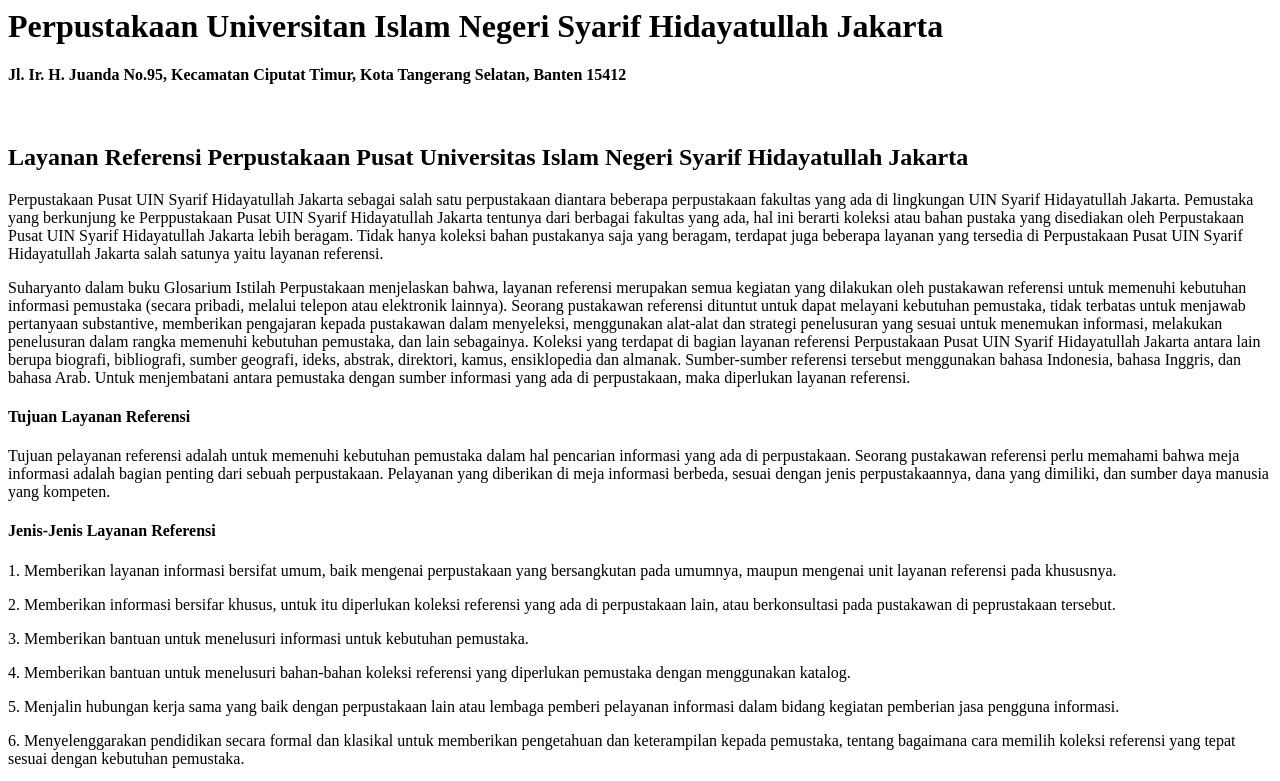
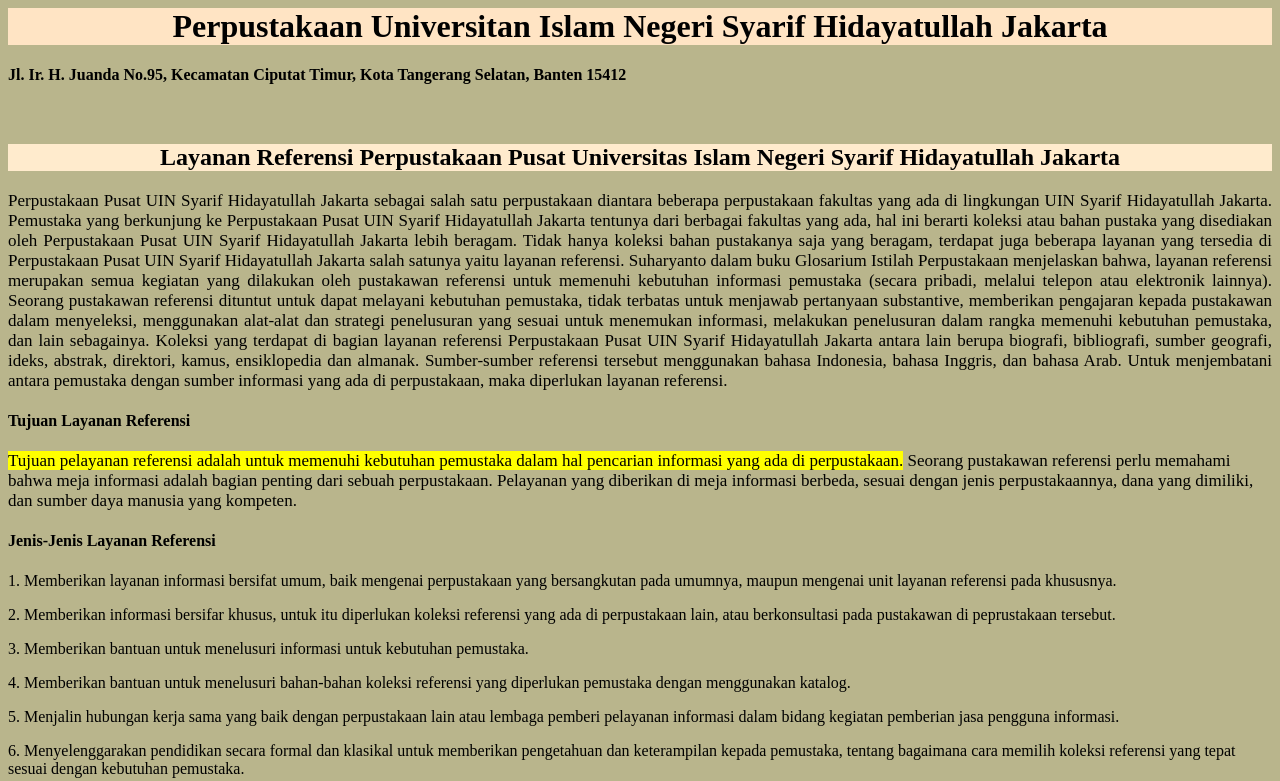
Before and after one commit to nurjanah21/webstatis, a plain HTML site: page tugas 2.html in a window 1280 px wide. Shown: the top 781 px of the page. Drawn offline with Linux system fonts and the light colour scheme.

Commit message:
Update tugas 2.html

```diff
--- a/tugas 2.html
+++ b/tugas 2.html
@@ -1,18 +1,16 @@
 <html>
-<head>
-<title>
-Tugas 2 Pengembangan Web - Nurjanah
-</title>
-</head>
-<body>
-<h1>Perpustakaan Universitan Islam Negeri Syarif Hidayatullah Jakarta</h1>
+    <head>
+        <title>Tugas 2 Pengembangan Web (webstatis) - Nurjanah</title>
+    </head>
+    <body style="background-color: rgb(185, 181, 140);">
+    <h1 style="color: black; background-color: bisque;"><center>Perpustakaan Universitan Islam Negeri Syarif Hidayatullah Jakarta</center></h1>
 <h4>Jl. Ir. H. Juanda No.95, Kecamatan Ciputat Timur, Kota Tangerang Selatan, Banten 15412</h4>
 <br>
-<h2>Layanan Referensi Perpustakaan Pusat Universitas Islam Negeri Syarif Hidayatullah Jakarta</h2>
-<p>Perpustakaan Pusat UIN Syarif Hidayatullah Jakarta sebagai salah satu perpustakaan diantara beberapa perpustakaan fakultas yang ada di lingkungan UIN Syarif Hidayatullah Jakarta. Pemustaka yang berkunjung ke Perppustakaan Pusat UIN Syarif Hidayatullah Jakarta tentunya dari berbagai fakultas yang ada, hal ini berarti koleksi atau bahan pustaka yang disediakan oleh Perpustakaan Pusat UIN Syarif Hidayatullah Jakarta lebih beragam. Tidak hanya koleksi bahan pustakanya saja yang beragam, terdapat juga beberapa layanan yang tersedia di Perpustakaan Pusat UIN Syarif Hidayatullah Jakarta salah satunya yaitu layanan referensi.</p>
-<p>Suharyanto dalam buku Glosarium Istilah Perpustakaan menjelaskan bahwa, layanan referensi merupakan semua kegiatan yang dilakukan oleh pustakawan referensi untuk memenuhi kebutuhan informasi pemustaka (secara pribadi, melalui telepon atau elektronik lainnya). Seorang pustakawan referensi dituntut untuk dapat melayani kebutuhan pemustaka, tidak terbatas untuk menjawab pertanyaan substantive, memberikan pengajaran kepada pustakawan dalam menyeleksi, menggunakan alat-alat dan strategi penelusuran yang sesuai untuk menemukan informasi, melakukan penelusuran dalam rangka memenuhi kebutuhan pemustaka, dan lain sebagainya. Koleksi yang terdapat di bagian layanan referensi Perpustakaan Pusat UIN Syarif Hidayatullah Jakarta antara lain berupa biografi, bibliografi, sumber geografi, ideks, abstrak, direktori, kamus, ensiklopedia dan almanak. Sumber-sumber referensi tersebut menggunakan bahasa Indonesia, bahasa Inggris, dan bahasa Arab. Untuk menjembatani antara pemustaka dengan sumber informasi yang ada di perpustakaan, maka diperlukan layanan referensi.</p>
+<h2 style="color: black; background-color: blanchedalmond;"><center>Layanan Referensi Perpustakaan Pusat Universitas Islam Negeri Syarif Hidayatullah Jakarta</center></h2>
+<p style="text-align: justify;font-size: 17px;">Perpustakaan Pusat UIN Syarif Hidayatullah Jakarta sebagai salah satu perpustakaan diantara beberapa perpustakaan fakultas yang ada di lingkungan UIN Syarif Hidayatullah Jakarta. Pemustaka yang berkunjung ke Perpustakaan Pusat UIN Syarif Hidayatullah Jakarta tentunya dari berbagai fakultas yang ada, hal ini berarti koleksi atau bahan pustaka yang disediakan oleh Perpustakaan Pusat UIN Syarif Hidayatullah Jakarta lebih beragam. Tidak hanya koleksi bahan pustakanya saja yang beragam, terdapat juga beberapa layanan yang tersedia di Perpustakaan Pusat UIN Syarif Hidayatullah Jakarta salah satunya yaitu layanan referensi.
+    Suharyanto dalam buku Glosarium Istilah Perpustakaan menjelaskan bahwa, layanan referensi merupakan semua kegiatan yang dilakukan oleh pustakawan referensi untuk memenuhi kebutuhan informasi pemustaka (secara pribadi, melalui telepon atau elektronik lainnya). Seorang pustakawan referensi dituntut untuk dapat melayani kebutuhan pemustaka, tidak terbatas untuk menjawab pertanyaan substantive, memberikan pengajaran kepada pustakawan dalam menyeleksi, menggunakan alat-alat dan strategi penelusuran yang sesuai untuk menemukan informasi, melakukan penelusuran dalam rangka memenuhi kebutuhan pemustaka, dan lain sebagainya. Koleksi yang terdapat di bagian layanan referensi Perpustakaan Pusat UIN Syarif Hidayatullah Jakarta antara lain berupa biografi, bibliografi, sumber geografi, ideks, abstrak, direktori, kamus, ensiklopedia dan almanak. Sumber-sumber referensi tersebut menggunakan bahasa Indonesia, bahasa Inggris, dan bahasa Arab. Untuk menjembatani antara pemustaka dengan sumber informasi yang ada di perpustakaan, maka diperlukan layanan referensi.</p>
 <h4>Tujuan Layanan Referensi</h4>
-<p>Tujuan pelayanan referensi adalah untuk memenuhi kebutuhan pemustaka dalam hal pencarian informasi yang ada di perpustakaan. Seorang pustakawan referensi perlu memahami bahwa meja informasi adalah bagian penting dari sebuah perpustakaan. Pelayanan yang diberikan di meja informasi berbeda, sesuai dengan jenis perpustakaannya, dana yang dimiliki, dan sumber daya manusia yang kompeten.</p>
+<p style="font-size: 17px;"><mark>Tujuan pelayanan referensi adalah untuk memenuhi kebutuhan pemustaka dalam hal pencarian informasi yang ada di perpustakaan.</mark> Seorang pustakawan referensi perlu memahami bahwa meja informasi adalah bagian penting dari sebuah perpustakaan. Pelayanan yang diberikan di meja informasi berbeda, sesuai dengan jenis perpustakaannya, dana yang dimiliki, dan sumber daya manusia yang kompeten.</p>
 <h4>Jenis-Jenis Layanan Referensi</h4>
 <p>1. Memberikan layanan informasi bersifat umum, baik mengenai perpustakaan yang bersangkutan pada umumnya, maupun mengenai unit layanan referensi pada khususnya.</p>
 <p>2. Memberikan informasi bersifar khusus, untuk itu diperlukan koleksi referensi yang ada di perpustakaan lain, atau berkonsultasi pada pustakawan di peprustakaan tersebut.</p>
@@ -25,7 +23,7 @@ Tugas 2 Pengembangan Web - Nurjanah
 <a href="https://perpus.uinjkt.ac.id/">Website Perpustakaan Pusat UIN Syarif Hidayatullah Jakarta</a>
 <br>
 <br>
-<img src="images/Layanan Referensi Perpustakaan Pusat UIN Syarif Hidayatullah Jakarta.jpg" width="330" height="440"
+<img src="images/Layanan Referensi Perpustakaan Pusat UIN Syarif Hidayatullah Jakarta.jpg" width="330" height="440">
 </body>
 
 </html>
```
